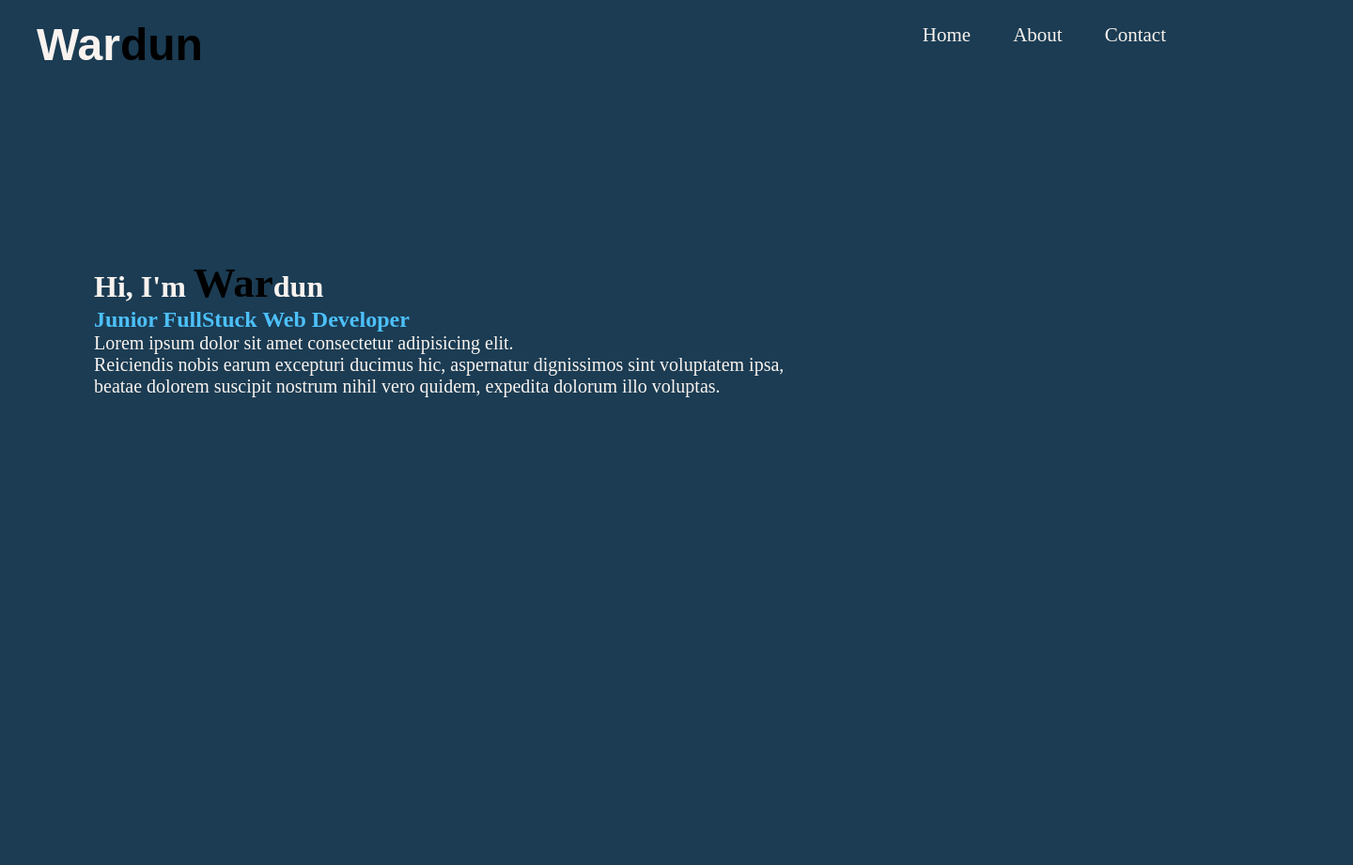
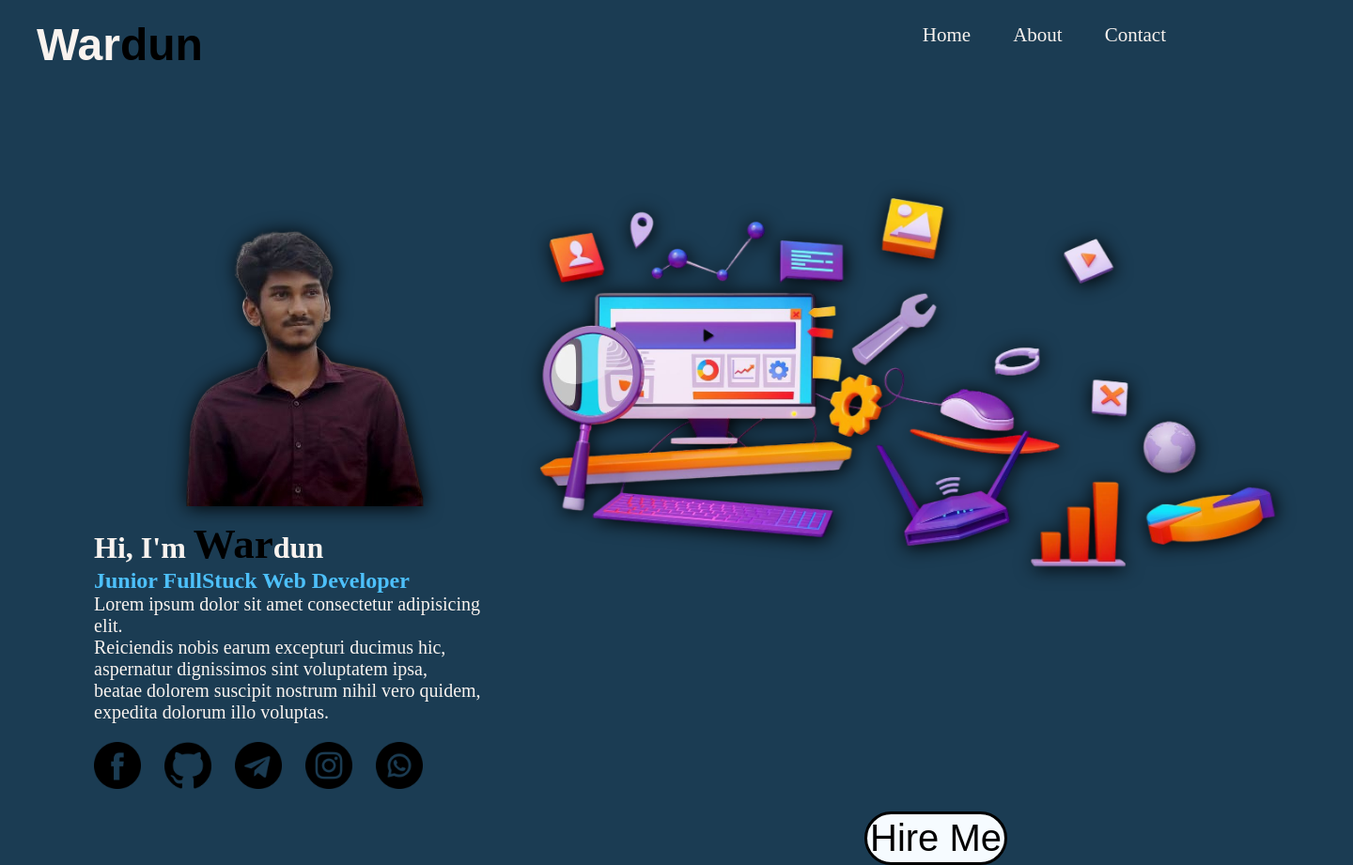
Before and after one commit to Wardun-00/practice-6, a plain HTML site: page index.html in a window 1280 px wide. Shown: the whole page at 94% size, 1440 px wide, since content can reach past the window. Before the commit the page ends 800 px from the top, so only its background shows below. Drawn offline with Linux system fonts and the light colour scheme.

Commit message:
added contact icons

```diff
--- a/index.html
+++ b/index.html
@@ -27,14 +27,34 @@
  .......................................... -->
 
  <div class="info-container">
+
+
     <div class="info">
+         <div class="profile-icon">
+            <img src="image/wardun1.png" alt="" class="wardun1">
+
+
+        </div>
         <h1>Hi, I'm <span class="war">War</span>dun</h1>
         <h2>Junior FullStuck Web Developer</h2>
         <p class="info-p">Lorem ipsum dolor sit amet consectetur adipisicing elit. <br> Reiciendis nobis earum excepturi ducimus hic, aspernatur dignissimos sint voluptatem ipsa, <br>beatae dolorem suscipit nostrum nihil vero quidem, expedita dolorum illo voluptas.</p>
 
+        <div class="icon">
+            <a href="https://www.facebook.com/sajeeb.hasan.961/" target="_blank"><img src="image/facebook.png" alt="facebook"></a>
+            <a href="https://github.com/Wardun-00" target="_blank"><img src="image/github.png" alt="git"></a>
+            <a href="https://web.telegram.org/a/" target="_blank"><img src="image/telegram.png" alt="telegram"></a>
+            <a href="https://www.instagram.com/wardun_00?igsh=bmNua2d6aGc4NGxi" target="_blank"><img src="image/instagram.png" alt="instagram"></a>
+            <a href="https://web.whatsapp.com/01313644669" target="_blank"><img src="image/whatsapp.png" alt="whatsapp"></a>
+
+        </div>
     </div>
 
+    <div class="webimage">
+        <img src="image/website.png" alt="web" class="webimage1">
+
+    </div>
  </div>
+ <button><a href="https://www.facebook.com/sajeeb.hasan.961/" target="_blank">Hire Me</a></button>
 
 
 </body>
--- a/style.css
+++ b/style.css
@@ -25,7 +25,7 @@ body{
 .list-item ul :hover{
     color:#4e718b ;
     background-color: #01070a;
-    border: 2px solid black;
+    border: 2px solid rgb(0, 0, 0);
     border-radius: 20px;
     text-shadow: 5px 10px 25px;
     box-shadow: 5px 6px 5px #0a1720;
@@ -71,7 +71,7 @@ body{
 
 .info-container .info{
     color:#F9F3EF;
-    margin-top: 200px;
+    margin-top: 4px;
     margin-left:100px;
 }
 .war{
@@ -85,3 +85,80 @@ h2{
     font-size: 20px;
 
 }
+/* icon...........icon................icon.....
+................................................ */
+.icon{
+    display: flex;
+    gap: 25px;
+}
+
+.icon a img{
+    width: 50px;
+    margin-top:20px;
+
+}
+
+.icon a :hover{
+    transform: scale(1.3);
+    border: 2px solid rgb(246, 247, 255);
+    border-radius: 50px;
+}
+/* profile... */
+
+/* .info-container{
+    display: flex;
+    justify-content: space-between;
+} */
+
+.profile-icon{
+    filter: drop-shadow(1px 1px 10px rgb(0, 0, 0));
+    /* border: 2px solid rgb(8, 8, 8); */
+    /* border-radius:50%; */
+    padding:10px;
+   margin-left: 20px;
+    margin-top: 50px;
+}
+
+/* .wardun1{
+    margin-right: 5000px;
+} */
+
+.info-container{
+    display: flex;
+    justify-content: space-between;
+
+
+}
+
+.webimage1{
+    width: 900px;
+    margin-top: 100px;
+    filter: drop-shadow(1px 2px 10px black);
+
+}
+.webimage :hover{
+    transform: scale(1.01);
+}
+
+button{
+    margin-left: 920px;
+    margin-top: 20px;
+    font-size: 40px;
+    padding: 3px;
+    border: 3px solid black;
+    border-radius: 30px;
+    background-color: #f6fbff;
+}
+
+button a{
+
+    text-decoration: none;
+    color: #000000;
+}
+
+button :hover{
+    background-color: #80888f;
+    border: 3px solid rgb(109, 99, 99);
+    border-radius: 30px;
+    box-shadow: 12px 10px 5px 5px #1B3C53;
+}
```
Also changed, not shown: image/facebook.png (added), image/github.png (added), image/instagram.png (added), image/telegram.png (added), image/wardun.jpg (added), image/wardun1.png (added), image/website.png (added), image/whatsapp.png (added), 1 other file.
